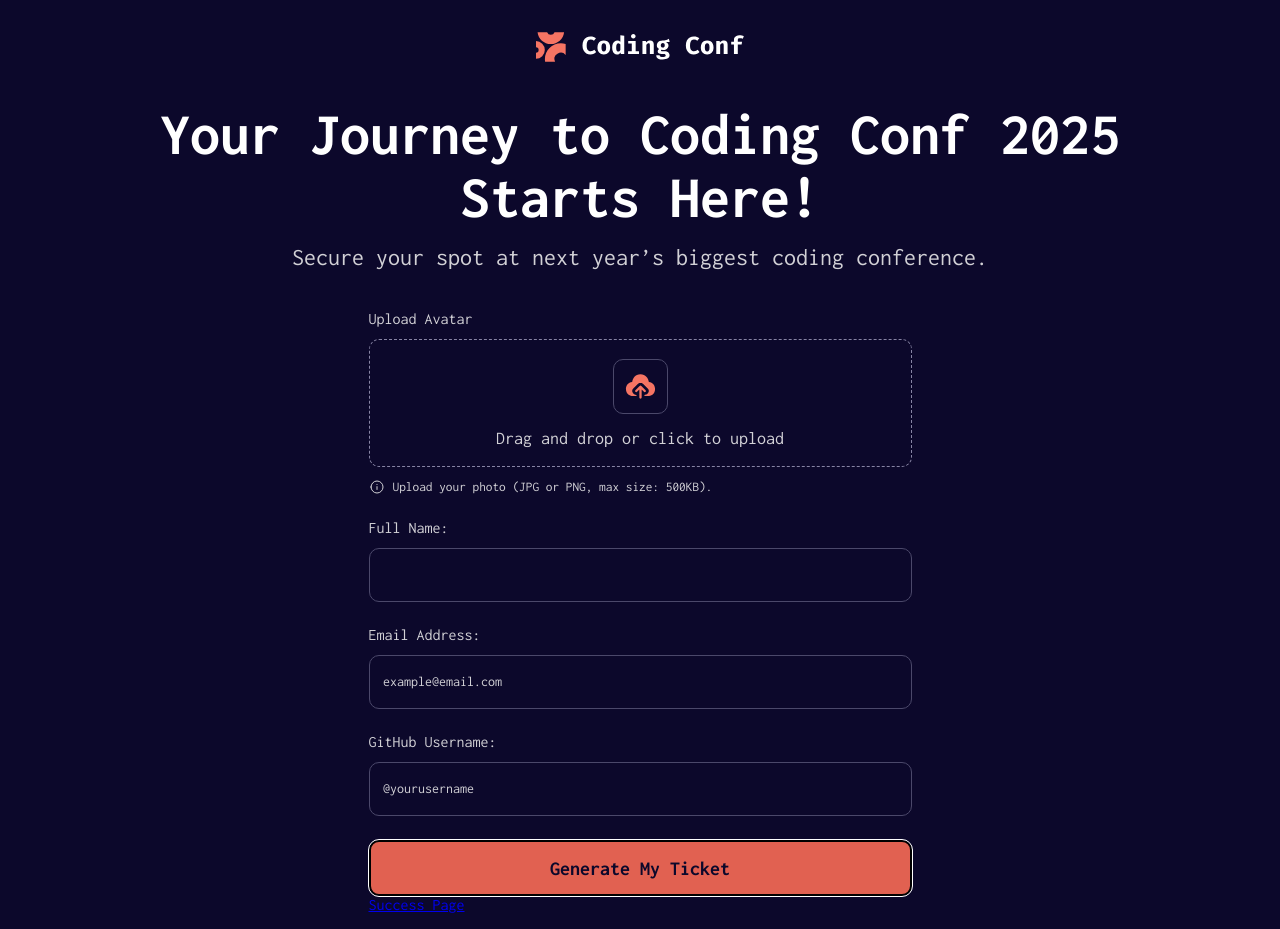
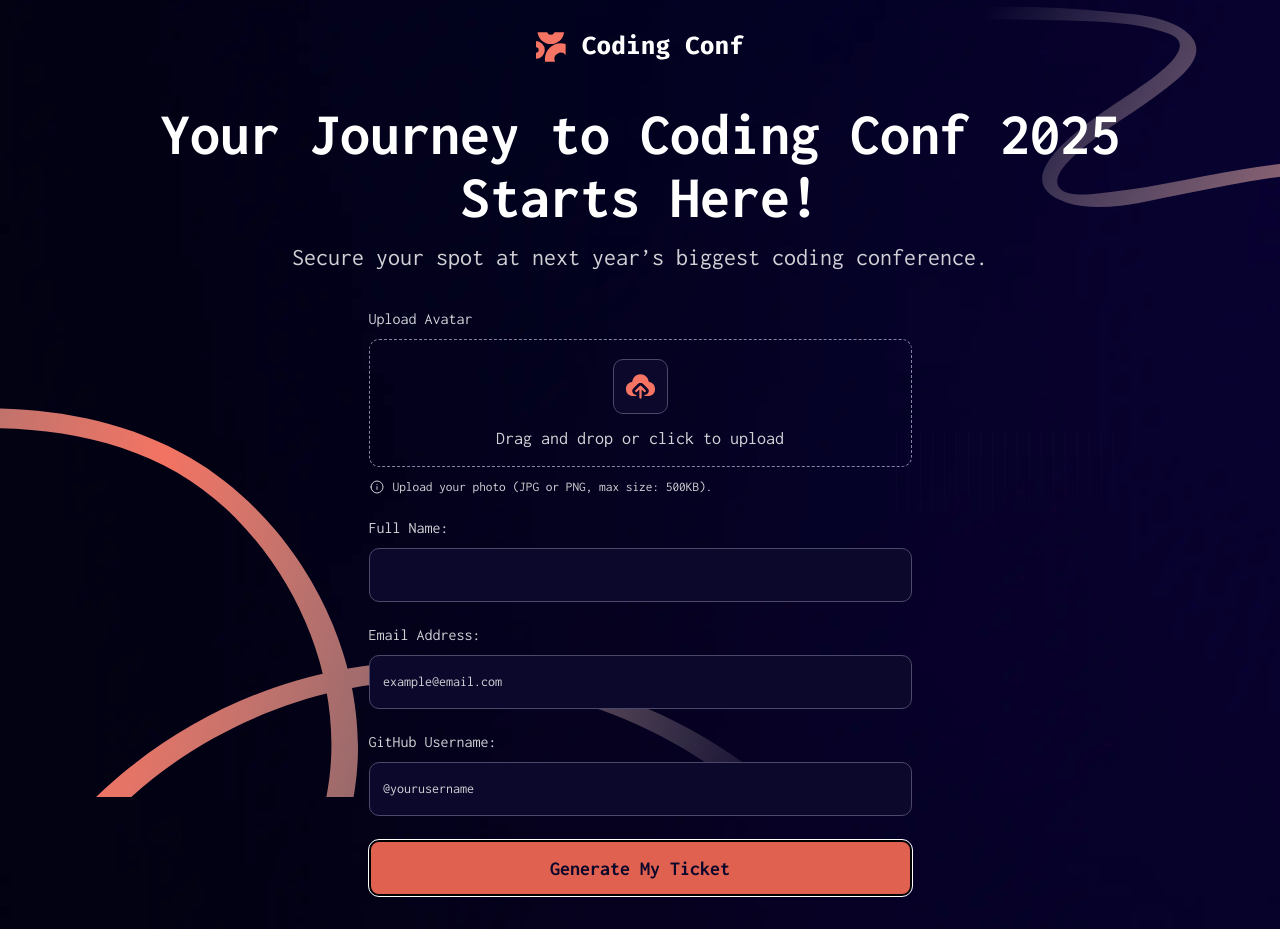
Before and after one commit to UloakuObi/conference-ticket-generator-design, a website with bundled scripts: page index.html in a window 1280 px wide. Built offline with nearby package versions, Linux system fonts and the light colour scheme.

Commit message:
Update background designs

```diff
--- a/index.css
+++ b/index.css
@@ -91,16 +91,21 @@ body {
     flex-direction: column;
     /* margin-inline: auto; */
     align-items: center;
+    position: relative;
 }
 
-/* main {
-    border: 1px solid red;
-} */
+main {
+    position: relative;
+    z-index: 10;
+}
 
 header {
     width: 100%;
     text-align: center;
     padding: .5rem .5rem 1.5rem .5rem;
+
+    position: relative;
+    z-index: 10;
 }
 
 .logo {
@@ -254,7 +259,7 @@ input.bg-color {
 
 
 div.highlight {
-    border-color: #000;
+    border-color: hsl(var(--clr-neutral-500));
     background: hsl(var(--clr-neutral-300));
   }
 
@@ -433,3 +438,76 @@ h3.card-name {
         padding-block: 1.5rem;
     }
   }
+
+  /* -------------------- */
+/* - BACKGROUNG IMAGES- */
+/* -------------------- */
+
+div.bg-images {
+    position: fixed;
+    inset: 0;
+    z-index: 0;
+}
+
+.bg-pattern-lines {
+    width: 100%;
+    height: 100%;
+    object-fit: cover; /* fills parent without stretching weirdly */
+    z-index: 2;
+}
+
+.bg-pattern-circle{
+    width: 218px;
+    height: 218px;
+
+    position: absolute;
+    top: 50%;
+    left: 70%;
+    z-index: 3;
+}
+.bg-squiggly-bottom {
+    position: absolute;
+    left: 0;
+    bottom: 0;
+    z-index: 4;
+}
+
+.bg-squiggly-top {
+    position: absolute;
+    top: 0;
+    right: 0;
+    z-index: 5;
+}
+
+.bg-image {
+    position: absolute;
+    inset: 0;
+    z-index: 1;
+    max-width: 100%;
+}
+
+@media (max-width:769px) {
+    .bg-squiggly-top {
+        width: 230px;
+        height: 110px;
+        top: 5%;
+    }
+
+    .bg-squiggly-bottom img {
+        width: 396px;
+        height: 278px;
+    }
+}
+
+@media (max-width:481px) {
+    .bg-squiggly-top {
+        width: 112px;
+        height: 52px;
+        top: 2%;
+    }
+
+    .bg-squiggly-bottom img {
+        width: 301px;
+        height: 209px;
+    }
+}
--- a/index.html
+++ b/index.html
@@ -88,8 +88,29 @@
       <button class="fs-5 br submit-btn">Generate My Ticket</button>
     </form>
 
-    <a href="success.html">Success Page</a>
+    <!-- <a href="success.html">Success Page</a> -->
   </main>
+
+  <!-- Background Images -->
+  <div class="bg-images">
+    <img class="bg-pattern-lines" src="./assets/images/pattern-lines.svg" alt="background line pattern"/>
+
+    <picture class="bg-image">
+      <source media="(max-width: 480px)" srcset="./assets/images/background-mobile.png">
+      <source media="(max-width: 768px)" srcset="./assets/images/background-tablet.png">
+      <img src="./assets/images/background-desktop.png" alt="">
+    </picture>
+
+    <img class="bg-pattern-circle" src="./assets/images/pattern-lines.svg" alt="decorative circular pattern on the background"/>
+
+    <picture class="bg-squiggly-bottom">
+      <source media="(max-width: 768px)" srcset="assets/images/pattern-squiggly-line-bottom-mobile-tablet.svg">
+      <img src="./assets/images/pattern-squiggly-line-bottom-desktop.svg" alt="">
+    </picture>
+
+    <img class="bg-squiggly-top" src="./assets/images/pattern-squiggly-line-top.svg" alt="decorative squiggly pattern on the background"/>
+  </div>
+
   <script type="module" src="./index.js"></script>
 </body>
 </html>
```
Also changed, not shown: success.html (+21 -0 lines), 1 other file.
